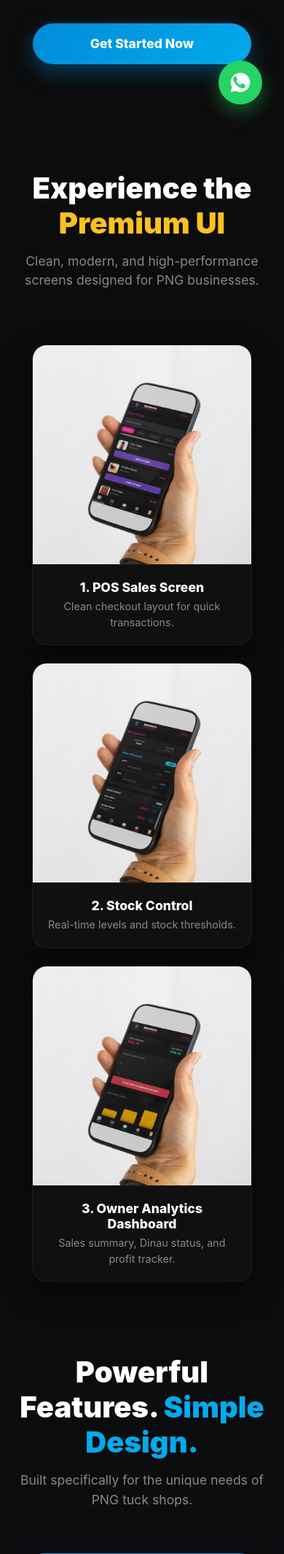
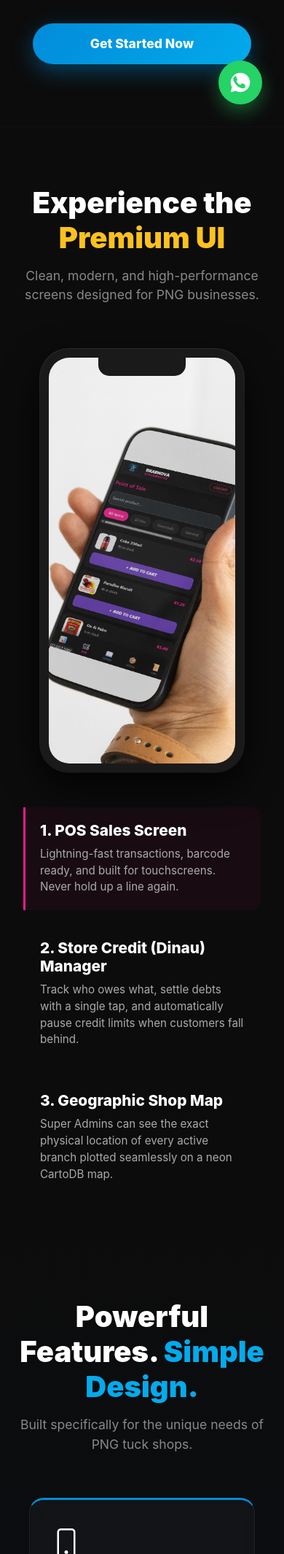
Before and after one commit to Wicked3000/braenova-stockmaster-pos, a Flask app: page / in a window 390 px wide. Shown: the part 671-2800 px from the top of the page at 73% size. Run offline with Flask 3, Linux system fonts and the light colour scheme.

Commit message:
Replace static showcase with animated CSS phone mockup carousel

```diff
--- a/templates/landing.html
+++ b/templates/landing.html
@@ -315,43 +315,92 @@
     </section>
 
     <!-- SCREENSHOTS/MOCKUPS SHOWCASE -->
-    <section class="showcase-section" style="background: #0c0c0c; padding: 60px 20px 20px; border-top: 1px solid rgba(255,255,255,0.02);">
-        <div style="text-align: center; margin-bottom: 50px;">
+    <section class="showcase-section" id="features" style="background: #0c0c0c; padding: 80px 20px 40px; border-top: 1px solid rgba(255,255,255,0.02);">
+        <div style="text-align: center; margin-bottom: 60px;">
             <h2 style="font-weight: 900; font-size: 2.5rem; margin-bottom: 15px;">Experience the <span style="color: #fcc11e;">Premium UI</span></h2>
             <p style="color: #888; max-width: 600px; margin: 0 auto; font-size: 1.1rem;">Clean, modern, and high-performance screens designed for PNG businesses.</p>
         </div>
 
-        <div class="container">
-            <div class="row g-4 justify-content-center" style="max-width: 1200px; margin: 0 auto;">
-                <div class="col-12 col-md-4">
-                    <div class="showcase-card" style="background: rgba(255,255,255,0.02); border: 1px solid rgba(255,255,255,0.05); border-radius: 20px; overflow: hidden; transition: all 0.3s ease; box-shadow: 0 15px 35px rgba(0,0,0,0.5);">
-                        <img src="{{ url_for('static', filename='mock/Mockup-2.png') }}" alt="POS Sales Screen" style="width: 100%; height: auto; display: block; border-bottom: 1px solid rgba(255,255,255,0.05);">
-                        <div style="padding: 20px; text-align: center;">
-                            <h4 style="font-weight: 800; font-size: 1.1rem; margin-bottom: 5px; color: #fff;">1. POS Sales Screen</h4>
-                            <p style="margin: 0; color: #888; font-size: 0.9rem;">Clean checkout layout for quick transactions.</p>
-                        </div>
+        <div class="container" style="max-width: 1000px;">
+            <div class="row align-items-center g-5">
+                <div class="col-12 col-md-6 order-2 order-md-1">
+                    <div class="mockup-feature active" data-index="0" style="padding: 20px; border-left: 3px solid #f91a8e; margin-bottom: 20px; cursor: pointer; transition: all 0.3s; background: rgba(249, 26, 142, 0.05); border-radius: 0 12px 12px 0;">
+                        <h4 style="font-weight: 800; font-size: 1.3rem; margin-bottom: 8px; color: #fff;">1. POS Sales Screen</h4>
+                        <p style="margin: 0; color: #aaa; font-size: 0.95rem;">Lightning-fast transactions, barcode ready, and built for touchscreens. Never hold up a line again.</p>
+                    </div>
+                    <div class="mockup-feature" data-index="1" style="padding: 20px; border-left: 3px solid transparent; margin-bottom: 20px; cursor: pointer; transition: all 0.3s;">
+                        <h4 style="font-weight: 800; font-size: 1.3rem; margin-bottom: 8px; color: #fff;">2. Store Credit (Dinau) Manager</h4>
+                        <p style="margin: 0; color: #aaa; font-size: 0.95rem;">Track who owes what, settle debts with a single tap, and automatically pause credit limits when customers fall behind.</p>
+                    </div>
+                    <div class="mockup-feature" data-index="2" style="padding: 20px; border-left: 3px solid transparent; margin-bottom: 20px; cursor: pointer; transition: all 0.3s;">
+                        <h4 style="font-weight: 800; font-size: 1.3rem; margin-bottom: 8px; color: #fff;">3. Geographic Shop Map</h4>
+                        <p style="margin: 0; color: #aaa; font-size: 0.95rem;">Super Admins can see the exact physical location of every active branch plotted seamlessly on a neon CartoDB map.</p>
                     </div>
                 </div>
-                <div class="col-12 col-md-4">
-                    <div class="showcase-card" style="background: rgba(255,255,255,0.02); border: 1px solid rgba(255,255,255,0.05); border-radius: 20px; overflow: hidden; transition: all 0.3s ease; box-shadow: 0 15px 35px rgba(0,0,0,0.5);">
-                        <img src="{{ url_for('static', filename='mock/Mockup-3.png') }}" alt="Inventory Management" style="width: 100%; height: auto; display: block; border-bottom: 1px solid rgba(255,255,255,0.05);">
-                        <div style="padding: 20px; text-align: center;">
-                            <h4 style="font-weight: 800; font-size: 1.1rem; margin-bottom: 5px; color: #fff;">2. Stock Control</h4>
-                            <p style="margin: 0; color: #888; font-size: 0.9rem;">Real-time levels and stock thresholds.</p>
-                        </div>
-                    </div>
-                </div>
-                <div class="col-12 col-md-4">
-                    <div class="showcase-card" style="background: rgba(255,255,255,0.02); border: 1px solid rgba(255,255,255,0.05); border-radius: 20px; overflow: hidden; transition: all 0.3s ease; box-shadow: 0 15px 35px rgba(0,0,0,0.5);">
-                        <img src="{{ url_for('static', filename='mock/mock-1.png') }}" alt="Analytics Dashboard" style="width: 100%; height: auto; display: block; border-bottom: 1px solid rgba(255,255,255,0.05);">
-                        <div style="padding: 20px; text-align: center;">
-                            <h4 style="font-weight: 800; font-size: 1.1rem; margin-bottom: 5px; color: #fff;">3. Owner Analytics Dashboard</h4>
-                            <p style="margin: 0; color: #888; font-size: 0.9rem;">Sales summary, Dinau status, and profit tracker.</p>
+
+                <div class="col-12 col-md-6 order-1 order-md-2 d-flex justify-content-center">
+                    <!-- CSS Phone Mockup -->
+                    <div style="position: relative; width: 280px; height: 580px; background: #000; border-radius: 40px; border: 12px solid #1a1a1a; box-shadow: 0 20px 50px rgba(0,0,0,0.8), 0 0 0 1px #333, inset 0 0 10px rgba(0,0,0,0.5); overflow: hidden;">
+                        <!-- iPhone Notch -->
+                        <div style="position: absolute; top: 0; left: 50%; transform: translateX(-50%); width: 120px; height: 25px; background: #1a1a1a; border-radius: 0 0 15px 15px; z-index: 10;"></div>
+
+                        <!-- Images Container -->
+                        <div style="position: relative; width: 100%; height: 100%; background: #111;">
+                            <img class="mockup-img active" src="{{ url_for('static', filename='mock/Mockup-2.png') }}" style="position: absolute; top: 0; left: 0; width: 100%; height: 100%; object-fit: cover; opacity: 1; transition: opacity 0.5s ease; z-index: 2;">
+                            <img class="mockup-img" src="{{ url_for('static', filename='mock/dinau_tracking_ui.png') }}" style="position: absolute; top: 0; left: 0; width: 100%; height: 100%; object-fit: cover; opacity: 0; transition: opacity 0.5s ease; z-index: 1;">
+                            <img class="mockup-img" src="{{ url_for('static', filename='mock/geographic_distribution_map.png') }}" style="position: absolute; top: 0; left: 0; width: 100%; height: 100%; object-fit: cover; opacity: 0; transition: opacity 0.5s ease; z-index: 1;">
                         </div>
                     </div>
                 </div>
             </div>
         </div>
+
+        <script>
+            document.addEventListener("DOMContentLoaded", function() {
+                const features = document.querySelectorAll('.mockup-feature');
+                const images = document.querySelectorAll('.mockup-img');
+                let currentIndex = 0;
+                let interval;
+
+                function activateSlide(index) {
+                    features.forEach((f, i) => {
+                        if (i === index) {
+                            f.style.borderLeftColor = '#f91a8e';
+                            f.style.background = 'rgba(249, 26, 142, 0.05)';
+                        } else {
+                            f.style.borderLeftColor = 'transparent';
+                            f.style.background = 'transparent';
+                        }
+                    });
+
+                    images.forEach((img, i) => {
+                        if (i === index) {
+                            img.style.opacity = '1';
+                            img.style.zIndex = '2';
+                        } else {
+                            img.style.opacity = '0';
+                            img.style.zIndex = '1';
+                        }
+                    });
+                    currentIndex = index;
+                }
+
+                function nextSlide() {
+                    let next = (currentIndex + 1) % features.length;
+                    activateSlide(next);
+                }
+
+                interval = setInterval(nextSlide, 4000);
+
+                features.forEach((feature, idx) => {
+                    feature.addEventListener('click', () => {
+                        clearInterval(interval);
+                        activateSlide(idx);
+                        interval = setInterval(nextSlide, 4000);
+                    });
+                });
+            });
+        </script>
     </section>
 
     <section class="features-section" style="background: linear-gradient(180deg, #0c0c0c 0%, #061121 100%); padding: 80px 20px;">
```
Also changed, not shown: static/mock/dinau_tracking_ui.png (added), static/mock/geographic_distribution_map.png (added).
